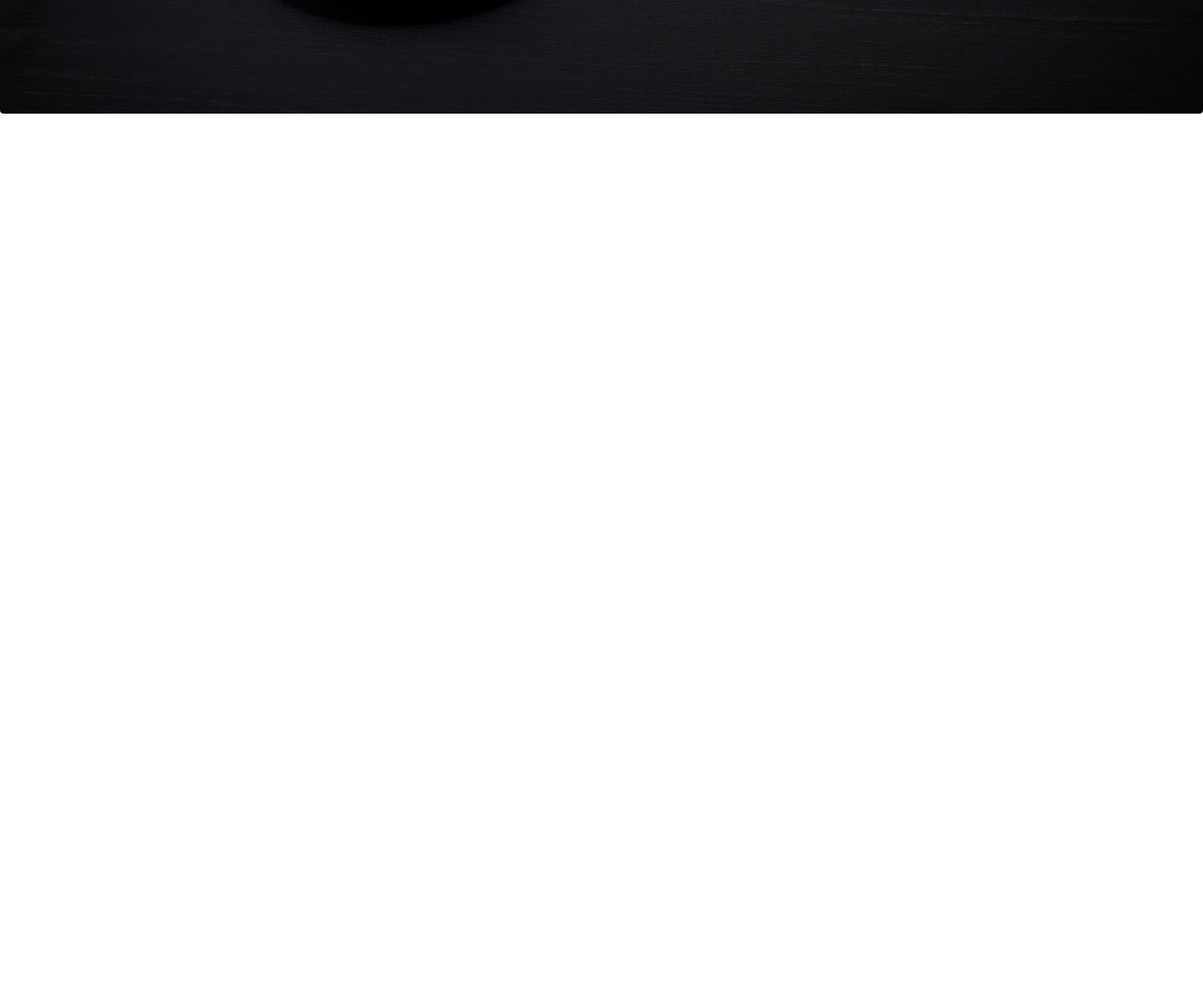
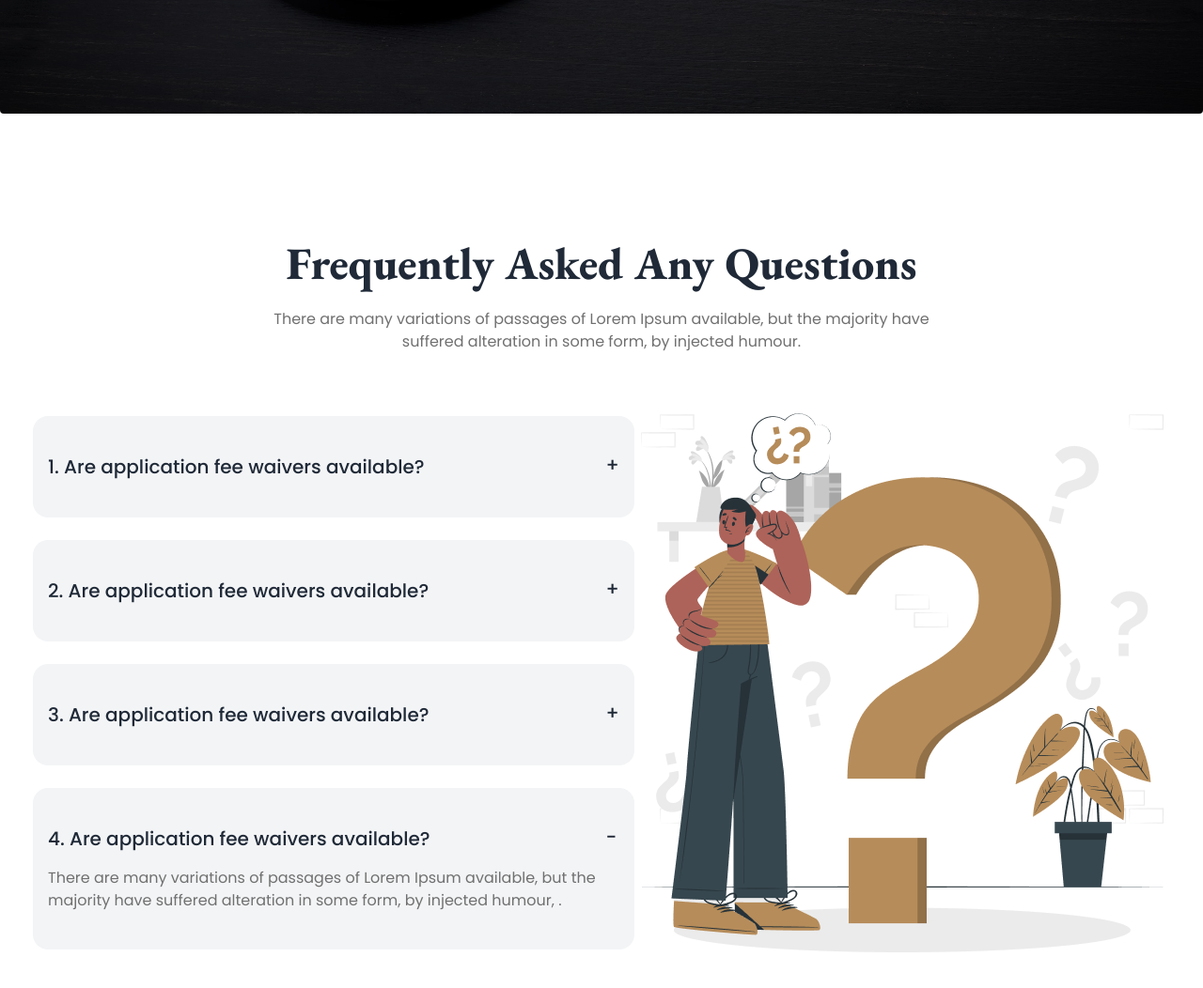
Before and after one commit to Nashitgit/Legal-Solutions-daisyUi, a plain HTML site: page index.html in a window 1280 px wide. Shown: the part 2725-3777 px from the top of the page at 94% size. Before the commit the page ends 2981 px from the top, so only its background shows below. Drawn offline with nearby package versions, Linux system fonts and the light colour scheme.

Commit message:
faq section

```diff
--- a/index.html
+++ b/index.html
@@ -244,7 +244,8 @@
             </div>
             <h3 class="font-eb-garamond text-2xl font-bold text-white mb-2">Awlad Hossain</h3>
             <p class="text-white mb-14">UI/UX Designer</p>
-            <p class="text-white p-5 md:px-36 text-center font-extralight">Contrary to popular belief, Lorem Ipsum is not simply random text. It has roots in a piece of classical
+            <p class="text-white p-5 md:px-36 text-center font-extralight">Contrary to popular belief, Lorem Ipsum is
+              not simply random text. It has roots in a piece of classical
               Latin literature from 45 BC, making it over 2000 years old. Richard McClintock, a Latin professor at
               Hampden-Sydney College in Virginia, looked up one of the more obscure Latin words, consectetur.</p>
 
@@ -269,7 +270,8 @@
             </div>
             <h3 class="font-eb-garamond text-2xl font-bold text-white mb-2">John Wick</h3>
             <p class="text-white mb-14">UI/UX Designer</p>
-            <p class="text-white p-5 md:px-36 text-center font-extralight">Contrary to popular belief, Lorem Ipsum is not simply random text. It has roots in a piece of classical
+            <p class="text-white p-5 md:px-36 text-center font-extralight">Contrary to popular belief, Lorem Ipsum is
+              not simply random text. It has roots in a piece of classical
               Latin literature from 45 BC, making it over 2000 years old. Richard McClintock, a Latin professor at
               Hampden-Sydney College in Virginia, looked up one of the more obscure Latin words, consectetur.</p>
 
@@ -294,7 +296,8 @@
             </div>
             <h3 class="font-eb-garamond text-2xl font-bold text-white mb-2">Downy Jr</h3>
             <p class="text-white mb-14">UI/UX Designer</p>
-            <p class="text-white p-5 md:px-36 text-center font-extralight">Contrary to popular belief, Lorem Ipsum is not simply random text. It has roots in a piece of classical
+            <p class="text-white p-5 md:px-36 text-center font-extralight">Contrary to popular belief, Lorem Ipsum is
+              not simply random text. It has roots in a piece of classical
               Latin literature from 45 BC, making it over 2000 years old. Richard McClintock, a Latin professor at
               Hampden-Sydney College in Virginia, looked up one of the more obscure Latin words, consectetur.</p>
 
@@ -311,6 +314,74 @@
 
 
 
+    <!-- FAQ Section -->
+    <section class="mb-32">
+      <div class="text-center">
+        <h1 class="font-eb-garamond text-5xl font-extrabold">Frequently Asked Any Questions</h1>
+        <p class="text-[#707070] mt-6 mb-16">There are many variations of passages of Lorem Ipsum available, but the
+          majority
+          have <br> suffered alteration in
+          some form, by injected humour.</p>
+      </div>
+
+      <div class="flex flex-col md:flex-row justify-center items-center">
+
+        <div class=" w-full md:w-1/2 space-y-6 ">
+          <div>
+            <div class="collapse collapse-plus bg-gray-100 py-6">
+              <input type="radio" name="my-accordion-3" checked="checked" />
+              <div class="collapse-title text-xl font-medium">1. Are application fee waivers available?</div>
+              <div class="collapse-content">
+                <p class="text-[#707070]">There are many variations of passages of Lorem Ipsum available, but the
+                  majority
+                  have suffered alteration in some form, by injected humour, . </p>
+              </div>
+            </div>
+
+          </div>
+          <div class="space-y-6">
+            <div class="collapse collapse-plus bg-gray-100 py-6">
+              <input type="radio" name="my-accordion-3" checked="checked" />
+              <div class="collapse-title text-xl font-medium">2. Are application fee waivers available?</div>
+              <div class="collapse-content">
+                <p class="text-[#707070]">There are many variations of passages of Lorem Ipsum available, but the
+                  majority
+                  have suffered alteration in some form, by injected humour, . </p>
+              </div>
+            </div>
+
+          </div>
+          <div class="space-y-6">
+            <div class="collapse collapse-plus bg-gray-100 py-6">
+              <input type="radio" name="my-accordion-3" checked="checked" />
+              <div class="collapse-title text-xl font-medium">3. Are application fee waivers available?</div>
+              <div class="collapse-content">
+                <p class="text-[#707070]">There are many variations of passages of Lorem Ipsum available, but the
+                  majority
+                  have suffered alteration in some form, by injected humour, . </p>
+              </div>
+            </div>
+
+          </div>
+          <div class="space-y-6">
+            <div class="collapse collapse-plus bg-gray-100 py-6">
+              <input type="radio" name="my-accordion-3" checked="checked" />
+              <div class="collapse-title text-xl font-medium">4. Are application fee waivers available?</div>
+              <div class="collapse-content">
+                <p class="text-[#707070]">There are many variations of passages of Lorem Ipsum available, but the
+                  majority
+                  have suffered alteration in some form, by injected humour, . </p>
+              </div>
+            </div>
+
+          </div>
+        </div>
+
+        <div>
+          <img src="./images/faq.png" alt="">
+        </div>
+      </div>
+    </section>
 
 
   </main>
```
